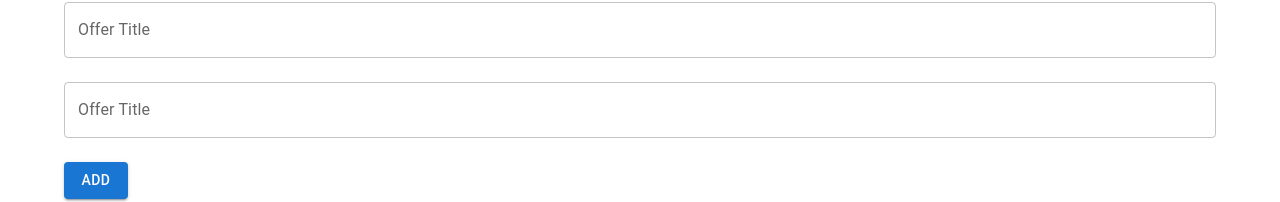
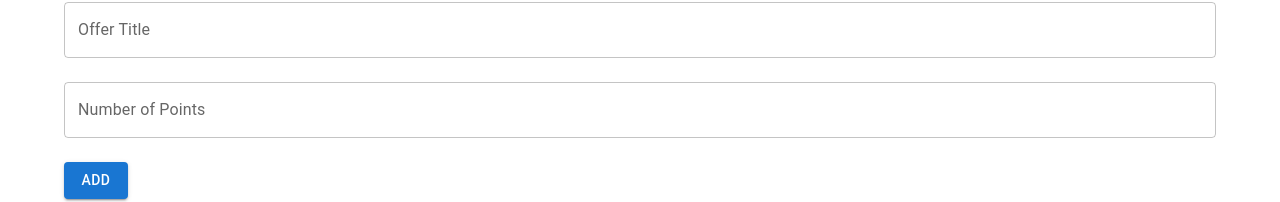
Before and after one commit to Cynniiee/FSDP, a React (Vite) app in the folder client/: page /addOffers in a window 1280 px wide. Shown: the part 222-424 px from the top of the page. Built offline with nearby package versions, Linux system fonts and the light colour scheme.

Commit message:
offers 2 july

```diff
--- a/client/src/pages/AddOffers.jsx
+++ b/client/src/pages/AddOffers.jsx
@@ -1,29 +1,86 @@
 import React from 'react';
-import { Box, Typography, TextField, Field, Button } from '@mui/material';
+import { Box, Typography, TextField, Button } from '@mui/material';
+import { useFormik } from 'formik';
+import * as yup from 'yup';
+import http from '../http';
+import { useNavigate } from 'react-router-dom';
 
 function AddOffers() {
+
+    // useFormik - create the formik instance with initial values,
+    // validation schema and on submit function
+    const formik = useFormik({
+        initialValues: {
+            brandName: "",
+            offerTitle: "",
+            numberOfPoints: ""
+        },
+
+        // Yup is used to define the validation schema,
+        // similar to what we did in the server post request
+        validationSchema: yup.object({
+            brandName: yup.string().trim()
+                .min(1, 'Brand Name must be at least 1 character')
+                .max(25, 'Brand Name must be at most 25 characters')
+                .required('Brand Name is required'),
+
+            offerTitle: yup.string().trim()
+                .min(5, 'Offer Title must be at least 5 characters')
+                .max(25, 'Offer Title must be at most 25 characters')
+                .required('Offer Title is required'),
+
+            numberOfPoints: yup.string().trim()
+                .min(0, 'Number of Points must be at least 0 points')
+                .max(1000000, 'Number of Points must be at most 1,000,000 points')
+                .required('Number of Points is required')
+        }),
+
+        onSubmit: (data) => {
+            data.brandName = data.brandName.trim();
+            data.offerTitle = data.offerTitle.trim();
+            data.numberOfPoints = data.numberOfPoints.trim();
+            http.post("/offers", data)
+                .then((res) => {
+                    console.log(res.data);
+                    navigate("/offers");
+                });
+        }
+    });
+
     return (
         <Box>
             <Typography variant="h5" sx={{ my: 2 }}>
                 Add an Offer
             </Typography>
-            <Box component="form">
+            <Box component="form" onSubmit={formik.handleSubmit}>
                 <TextField
                     fullWidth margin="normal" autoComplete="off"
                     label="Brand Name"
                     name="brandName"
+                    value={formik.values.brandName}
+                    onChange={formik.handleChange}
+                    error={formik.touched.brandName && Boolean(formik.errors.brandName)}
+                    helperText={formik.touched.brandName && formik.errors.brandName}
                 />
 
                 <TextField
                     fullWidth margin="normal" autoComplete="off"
                     label="Offer Title"
                     name="offerTitle"
+                    value={formik.values.offerTitle}
+                    onChange={formik.handleChange}
+                    error={formik.touched.offerTitle && Boolean(formik.errors.offerTitle)}
+                    helperText={formik.touched.offerTitle && formik.errors.offerTitle}
                 />
 
                 <TextField
                     fullWidth margin="normal" autoComplete="off"
-                    label="Offer Title"
-                    name="offerTitle"
+                    label="Number of Points"
+                    name="numberOfPoints"
+                    value={formik.values.numberOfPoints}
+                    onChange={formik.handleChange}
+                    error={formik.touched.numberOfPoints && Boolean(formik.errors.numberOfPoints)}
+                    helperText={formik.touched.numberOfPoints && formik.errors.numberOfPoints}
                 />
 
 
--- a/client/src/pages/Offers.jsx
+++ b/client/src/pages/Offers.jsx
@@ -18,14 +18,14 @@ function Offers() {
 
   // Function getOffers: call api to get all offers
   const getOffers = () => {
-    http.get('/tutorial').then((res) => {
-      setTutorialList(res.data);
+    http.get('/offers').then((res) => {
+      setOffersList(res.data);
     });
   };
-  // Function searchTutorials: call api to search tutorials
+  // Function searchOffers: call api to search offers
   const searchOffers = () => {
-    http.get(`/tutorial?search=${search}`).then((res) => {
-      setTutorialList(res.data);
+    http.get(`/offers?search=${search}`).then((res) => {
+      setOffersList(res.data);
     });
   };
 
```
Also changed, not shown: client/src/pages/EditOffers.jsx (added).
